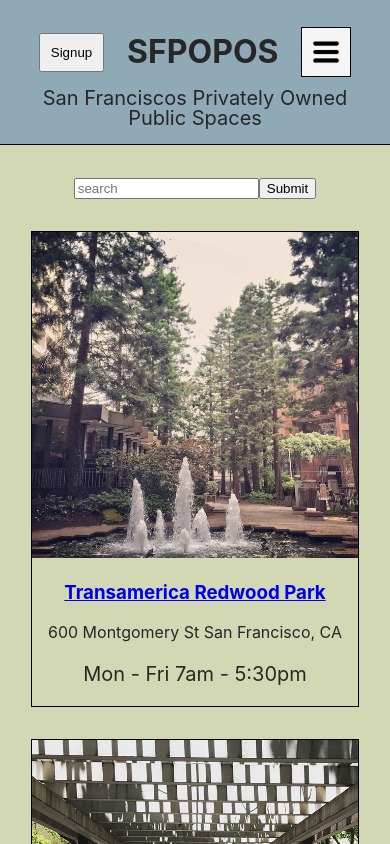
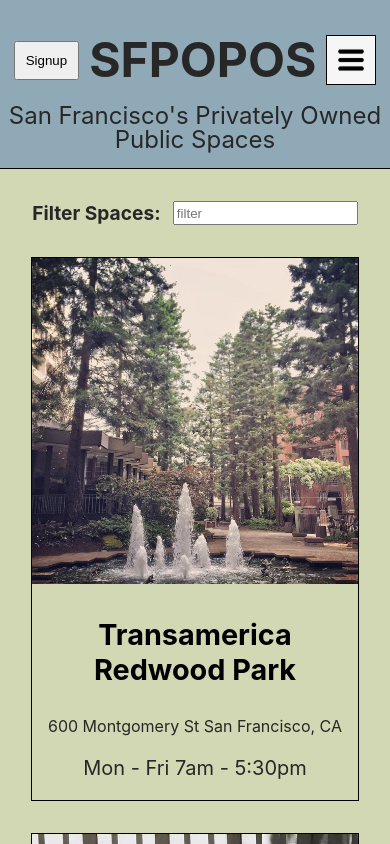
Before and after one commit to JoshBroughton/react-sfpopos-tutorial, a React (Create React App) app: page / in a window 390 px wide. Shown: the top 844 px of the page. Built offline with nearby package versions, Linux system fonts and the light colour scheme.

Commit message:
added some aria, scoring 100 with lighthouse on dekstop and mobile, no errors with WAVE

```diff
--- a/src/components/Navbar/Navbar.css
+++ b/src/components/Navbar/Navbar.css
@@ -19,6 +19,14 @@
     font-size: large;
 }
 
+.nav-link:hover {
+    text-shadow: 2px 2px 10px grey;
+}
+
+.nav-link-active:hover {
+    text-shadow: 2px 2px 10px grey;
+}
+
 @media screen and (max-width: 460px) {
     .navBar {
         align-self: flex-end;
--- a/src/components/Navbar/Navbar.js
+++ b/src/components/Navbar/Navbar.js
@@ -5,7 +5,7 @@ import './Navbar.css';
 
 export default function Navbar() {
   return(
-    <nav className='navBar' role="navigation">
+    <nav className='navBar'>
       <NavLink
         className={({ isActive }) => isActive ? "nav-link-active" : "nav-link"}
         to='/'>List</NavLink>
--- a/src/components/POPOSDetails/POPOSDetails.js
+++ b/src/components/POPOSDetails/POPOSDetails.js
@@ -16,8 +16,6 @@ function POPOSDetails(props) {
         <p className="POPOSDetails-hours">{ hours }</p>
       </header>
       <p className="POPOSDetails-desc">{ desc }</p>
-      {/* <p className="POPOSDetails-features">{ features }</p>
-      <p className="POPOSDetails-geo">{ geo.lat } { geo.lon }</p> */}
     </article>
   )
 }
--- a/src/components/POPOSList/POPOSList.css
+++ b/src/components/POPOSList/POPOSList.css
@@ -7,9 +7,20 @@
 	padding: 2em;
 }
 
-.POPOSList form {
+#filter-description {
+	display: none;
+}
+
+form {
 	display: flex;
-	align-items: flex-start;
+	align-self: center;
+	justify-content: space-evenly;
+	width: 350px;
+}
+
+label {
+	font-size: larger;
+	font-weight: bold;
 }
 
 .POPOSList form input, .POPOSList form button {
--- a/src/components/POPOSList/POPOSList.js
+++ b/src/components/POPOSList/POPOSList.js
@@ -27,12 +27,15 @@ function POPOSList() {
   return (
     <>
       <form>
+        <label for="filter">Filter Spaces:</label>
         <input
+          id="filter"
           value={query}
-          placeholder="search"
+          placeholder="filter"
+          aria-describedby='filter-description'
           onChange={(e) => setQuery(e.target.value)}
         />
-        <button type="submit">Submit</button>
+        <span id='filter-description'>Enter a term to filter the spaces.</span>
       </form>
       <section className="POPOSList">
         { spaces }
--- a/src/components/POPOSSpace/POPOSSpace.css
+++ b/src/components/POPOSSpace/POPOSSpace.css
@@ -10,3 +10,15 @@
     margin: 0;
     padding: 0;
 }
+
+.POPOSSpace h1 {
+    font-size: 1.8em;
+}
+
+.text-link {
+    color: black;
+    text-decoration: none;
+}
+ .text-link:hover {
+    text-shadow: 2px 2px 15px grey;
+ }
--- a/src/components/POPOSSpace/POPOSSpace.js
+++ b/src/components/POPOSSpace/POPOSSpace.js
@@ -11,10 +11,10 @@ function POPOSSpace(props) {
         <img className="spaceImage" src={`${process.env.PUBLIC_URL}/images/${image}`}
           width="300"
           height="300"
-          alt="50 Califonia St."
+          alt={ name }
         />
       </Link>
-      <Link to={`/details/${id}`}>
+      <Link className='text-link' to={`/details/${id}`}>
         <h1>{ name }</h1>
       </Link>
       <div>{ address }</div>
--- a/src/components/RandomSpace/RandomSpace.css
+++ b/src/components/RandomSpace/RandomSpace.css
@@ -9,6 +9,7 @@
 
 .RandomSpace:hover {
     cursor: pointer;
+    text-shadow: 2px 2px 10px grey;
 }
 
 @media screen and (max-width: 460px) {
--- a/src/components/Signup/Signup.css
+++ b/src/components/Signup/Signup.css
@@ -7,6 +7,10 @@
   width: 80vw;
   align-self: center;
   font-size: 1.2rem;
+}
+
+span {
+  display: none;
 }
 
 .SignupForm input {
--- a/src/components/Signup/Signup.js
+++ b/src/components/Signup/Signup.js
@@ -18,8 +18,10 @@ export default function SignupForm() {
           id="username"
           type="text"
           value={username}
+          aria-describedby='username-description'
           onChange={(event) => setUsername(event.target.value)}
         />
+        <span id='username-description'>Enter a username for your account</span>
       </div>
       <div>
         <label htmlFor="email">Email:</label>
@@ -27,8 +29,10 @@ export default function SignupForm() {
           id="email"
           type="email"
           value={email}
+          aria-describedby='email-description'
           onChange={(event) => setEmail(event.target.value)}
         />
+        <span id='email-description'>Enter an email address for your account</span>
       </div>
       <div className='newsletter-div'>
         <label htmlFor="newsletter">Subscribe to Newsletter:</label>
@@ -36,8 +40,10 @@ export default function SignupForm() {
           id="newsletter"
           type="checkbox"
           checked={newsletter}
+          aria-describedby='newsletter-description'
           onChange={(event) => setNewsletter(event.target.checked)}
         />
+        <span id='username-description'>Check the box to subscribe to receiving newsletters</span>
       </div>
       <button type="submit">Submit</button>
     </form>
--- a/src/components/Title/Title.css
+++ b/src/components/Title/Title.css
@@ -12,9 +12,18 @@
     background-color: #90A9B7;
 }
 
+span {
+  display: none;
+}
 
 .Title-Subtitle {
   padding: 0;
+  font-size: 1.5em;
+}
+
+.Title h1 {
+  font-size: 3em;
+  margin: 0;
 }
 
 .Signup-Button {
--- a/src/components/Title/Title.js
+++ b/src/components/Title/Title.js
@@ -26,9 +26,10 @@ function Title() {
         <div className='Title-Container'>
           <button value='/signup'  onClick={clickHandler} className='Signup-Button'>Signup</button>
           <h1>SFPOPOS</h1>
-          <button className='hamburger' value='/menu' onClick={hamburgerHandler}></button>
+          <button aria-label='hamburger-label' className='hamburger' value='/menu' onClick={hamburgerHandler}></button>
+          <span id='hamburger-label'>Button to expand navigation menu</span>
         </div>
-        <p className="Title-Subtitle">San Franciscos Privately Owned Public Spaces</p>
+        <p className="Title-Subtitle">San Francisco's Privately Owned Public Spaces</p>
         <div className='Title-Navbar'>
           <Navbar />
         </div>
```
